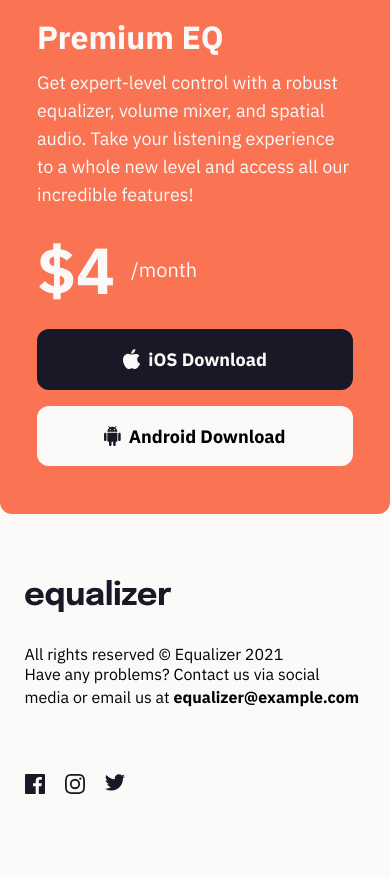
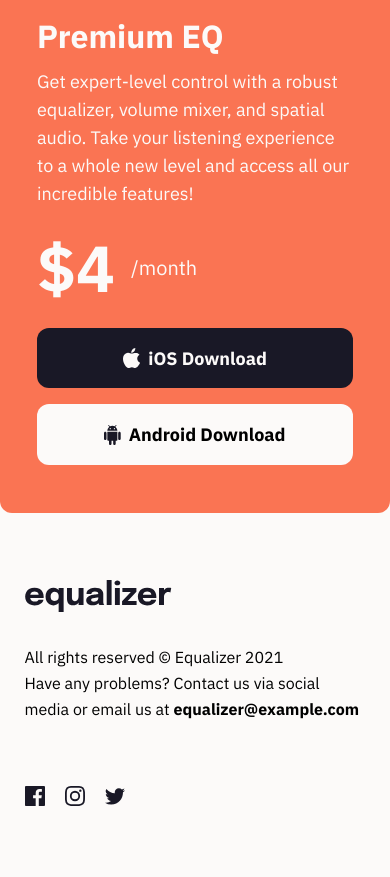
Before and after one commit to Dudeldups/FM-equalizer-landing-page, a plain HTML site: page index.html in a window 390 px wide. Shown: the part 1026-1903 px from the top of the page. Drawn offline with Linux system fonts and the light colour scheme.

Commit message:
fixed footer display, added mq tablet on footer

```diff
--- a/index.html
+++ b/index.html
@@ -18,11 +18,13 @@
   <body>
     <header class="header">
       <nav class="header__nav">
+        <a href="#">
           <img
             src="src/assets/images/logo.svg"
             alt="equalizer logo"
             class="header__logo"
           />
+        </a>
       </nav>
     </header>
 
@@ -83,6 +85,7 @@
         alt="equalizer logo"
         class="footer__logo"
       />
+      <div class="footer__wrapper">
         <article class="footer__text">
           <p>All rights reserved © Equalizer 2021</p>
           <p>
@@ -91,6 +94,7 @@
           </p>
         </article>
         <nav class="footer__nav">
+          <a href="#" class="footer__social-link">
             <svg width="20" height="20" xmlns="http://www.w3.org/2000/svg">
               <path
                 class="footer__social-icon"
@@ -98,6 +102,8 @@
                 fill="#191826"
               />
             </svg>
+          </a>
+          <a href="#" class="footer__social-link">
             <svg width="20" height="20" xmlns="http://www.w3.org/2000/svg">
               <path
                 class="footer__social-icon"
@@ -105,6 +111,8 @@
                 fill="#191826"
               />
             </svg>
+          </a>
+          <a href="#" class="footer__social-link">
             <svg width="20" height="17" xmlns="http://www.w3.org/2000/svg">
               <path
                 class="footer__social-icon"
@@ -112,7 +120,9 @@
                 fill="#191826"
               />
             </svg>
+          </a>
         </nav>
+      </div>
     </footer>
   </body>
 </html>
--- a/src/scss/base/_base.scss
+++ b/src/scss/base/_base.scss
@@ -3,6 +3,10 @@
 body {
   background: $clr-white url("../assets/images/bg-main-mobile.png") top -13rem right -13rem
     no-repeat;
+  margin: 0 auto;
   max-width: 32rem;
-  margin: 0 auto;
+
+  @include mq(680px) {
+    max-width: 69.375rem;
+  }
 }
--- a/src/scss/base/_typography.scss
+++ b/src/scss/base/_typography.scss
@@ -71,15 +71,15 @@ body {
 
   &-ios {
     color: $clr-white;
-
-    &:hover,
-    &:focus {
-      color: $clr-black;
-    }
   }
 }
 
 .footer {
+  &__text {
+    font-size: 1rem;
+    line-height: 1.625rem;
+  }
+
   &__email {
     font: {
       size: 1rem;
--- a/src/scss/components/_buttons.scss
+++ b/src/scss/components/_buttons.scss
@@ -7,31 +7,26 @@
   gap: 0.4em;
   min-width: 100%;
   padding: 1.175rem;
-
   border-radius: 0.75rem;
+  transition: background 0.3s ease-in;
 
   &-ios {
     margin-top: 1.1rem;
-    background-color: $clr-black;
+    background: $clr-black;
 
     &:hover,
     &:focus {
-      background-color: $clr-black-contrast;
-      color: $clr-black;
-
-      & .logo-ios {
-        fill: $clr-black;
-      }
+      background: $clr-black-contrast;
     }
   }
 
   &-android {
     margin-top: 1rem;
-    background-color: $clr-white;
+    background: $clr-white;
 
     &:hover,
     &:focus {
-      background-color: $clr-white-contrast;
+      background: $clr-white-contrast;
     }
   }
 }
--- a/src/scss/partials/_cta.scss
+++ b/src/scss/partials/_cta.scss
@@ -8,19 +8,34 @@
     75% no-repeat;
   border-radius: 0.75rem;
 
+  @include mq(680px) {
+    margin-inline: $margin-inline-main;
+    background-image: url("../assets/images/bg-pattern-2.svg");
+  }
+
   &__img {
     position: absolute;
     inset: max(-25vw, -9rem) 0 auto;
     margin-inline: auto;
     max-width: max(55.7%, 13rem);
+
+    @include mq(680px) {
+      max-width: get-clamp(16.4rem, 19.5rem, 42.5rem, 62.5rem);
+      inset: -9rem auto auto 0;
+    }
   }
 
   &__inner-box {
-    position: relative;
-    bottom: max(calc(-7.5rem - 70vw), -30rem);
+    position: absolute;
+    bottom: max(calc(-4rem - 70vw), -25rem);
     padding: 3rem get-clamp(2.25rem, 3rem, 23.4375rem, 35rem);
     background-color: $clr-main;
     border-radius: 0.75rem;
+
+    @include mq(680px) {
+      max-width: 25rem;
+      inset: auto get-clamp(2rem, 6rem, 42.5rem, 60rem) -4rem auto;
+    }
   }
 
   &__desc {
--- a/src/scss/partials/_footer.scss
+++ b/src/scss/partials/_footer.scss
@@ -6,12 +6,42 @@
   margin: {
     top: min(calc(13rem + 50vw), 30rem);
     inline: $margin-inline-main;
-    bottom: get-clamp(3rem, 5.3rem, 23.4375rem, 40rem);
+    bottom: 4rem;
+  }
+
+  &__wrapper {
+    @include mq(680px) {
+      display: flex;
+      align-items: center;
+    }
+  }
+
+  &__text {
+    margin-right: auto;
+    max-width: 40ch;
   }
 
   &__nav {
-    margin-block: 2rem;
+    margin-block: 4rem;
     display: flex;
+    align-items: center;
     gap: 1.25rem;
   }
+
+  &__social-link {
+    transition: transform 0.3s ease-in;
+
+    &:hover,
+    &:active {
+      transform: scale(1.15);
+
+      & .footer__social-icon {
+        fill: $clr-main;
+      }
+    }
+  }
+
+  &__social-icon {
+    transition: fill 0.2s ease-in;
+  }
 }
```
Also changed, not shown: src/css/main.css, 1 other file. Lines whose indentation alone changed are shown as unchanged.
